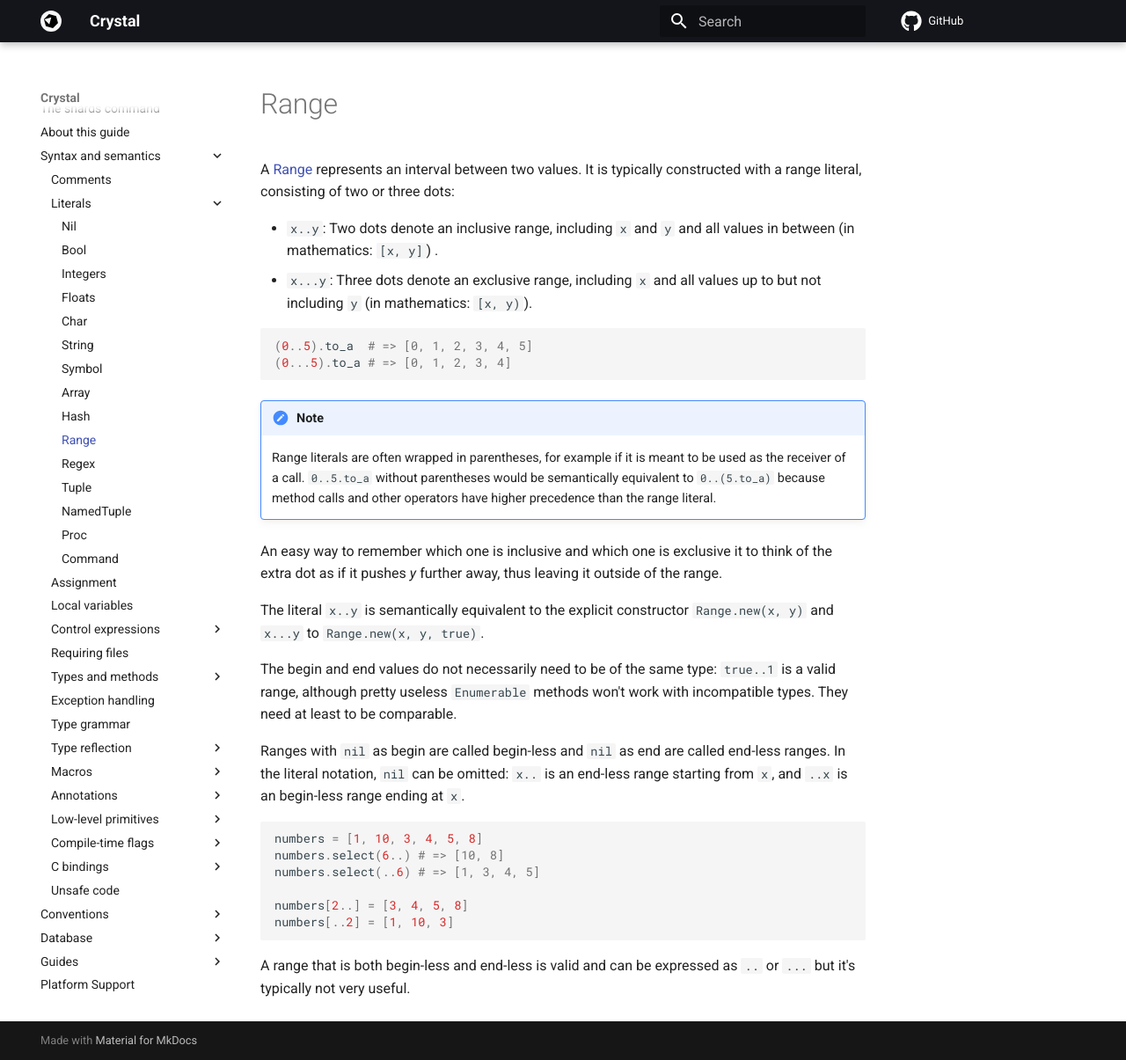
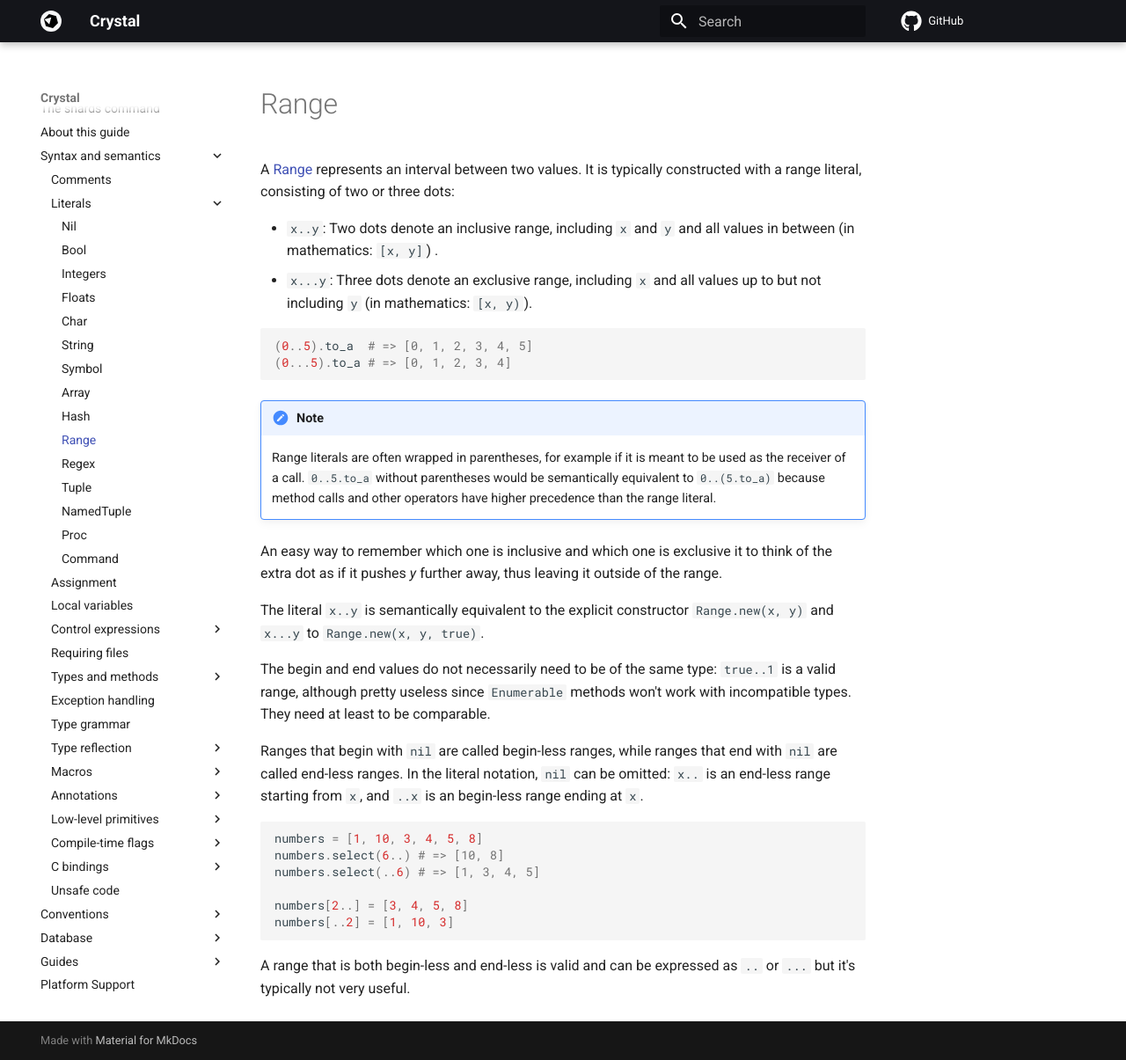
Before and after one commit to crystal-lang/crystal-book, an MkDocs documentation site: the page built from docs/syntax_and_semantics/literals/range.md, in a window 1280 px wide and 1205 px high. Shown: the whole window at 88% size. Built offline with MkDocs 1.6.1 and Material for MkDocs 9.7.7, drawn with Linux system fonts in a browser that asks for light colours; comment, search, counter and statistics services are not loaded.

Commit message:
Update range.md (#450)
small correction and rewording.

````diff
--- a/docs/syntax_and_semantics/literals/range.md
+++ b/docs/syntax_and_semantics/literals/range.md
@@ -17,9 +17,9 @@ An easy way to remember which one is inclusive and which one is exclusive it to
 
 The literal `x..y` is semantically equivalent to the explicit constructor `Range.new(x, y)` and `x...y` to `Range.new(x, y, true)`.
 
-The begin and end values do not necessarily need to be of the same type: `true..1` is a valid range, although pretty useless `Enumerable` methods won't work with incompatible types. They need at least to be comparable.
+The begin and end values do not necessarily need to be of the same type: `true..1` is a valid range, although pretty useless since `Enumerable` methods won't work with incompatible types. They need at least to be comparable.
 
-Ranges with `nil` as begin are called begin-less and `nil` as end are called end-less ranges. In the literal notation, `nil` can be omitted: `x..` is an end-less range starting from `x`, and `..x` is an begin-less range ending at `x`.
+Ranges that begin with `nil` are called begin-less ranges, while ranges that end with `nil` are called end-less ranges. In the literal notation, `nil` can be omitted: `x..` is an end-less range starting from `x`, and `..x` is an begin-less range ending at `x`.
 
 ```crystal
 numbers = [1, 10, 3, 4, 5, 8]
````
